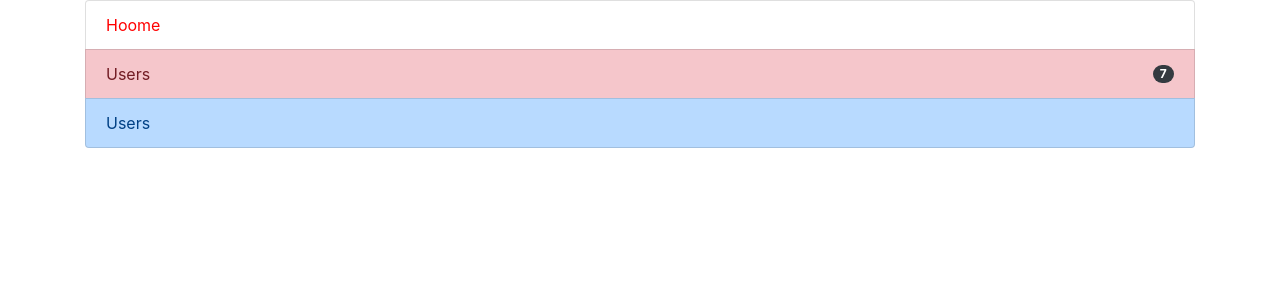
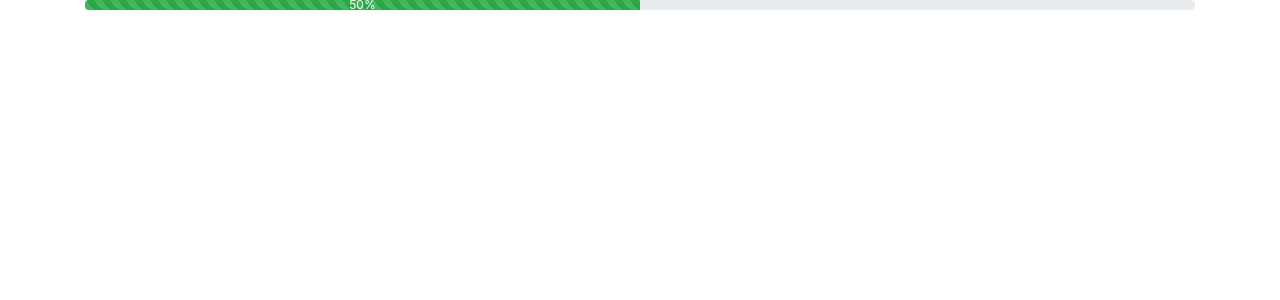
Before and after one commit to MADEiN83/react-bootstrap-v4, a React (Create React App) app: page / in a window 1280 px wide. Shown: the top 300 px of the page. Built offline with nearby package versions, Linux system fonts and the light colour scheme.

Commit message:
Clean + adding new component: ProgressBar

```diff
--- a/src/App.js
+++ b/src/App.js
@@ -6,6 +6,7 @@ import Button from './components/Button';
 import Breadcrumb from './components/Breadcrumb';
 import Card from './components/Card';
 import ListGroup from './components/ListGroup';
+import Progress from './components/Progress';
 
 export default class App extends React.Component {
     constructor(props){
@@ -40,7 +41,7 @@ export default class App extends React.Component {
     _button() {
       return (
         <div>
-          <Button type='success'>Click me</Button>
+          <Button>Click me</Button>
           <br />
           <Button type='success' block={false} outline={false}>Click me</Button>
           <br />
@@ -75,13 +76,18 @@ export default class App extends React.Component {
         title:'Go to user',
         content: 'Users',
         type: 'primary',
+        onClick: this._test
       }];
 
       return <ListGroup cssStyles={{width: '18rem;'}} items={items}/>;
     }
 
+    _progress() {
+      return <Progress value='50' height={10} label={true} type='success' striped={true} animated={true}/>;
+    }
+
     render() {
-      let view = this._ListGroup();
+      let view = this._progress();
 
       return (
         <main className="container">
--- a/src/components/Badge.js
+++ b/src/components/Badge.js
@@ -8,8 +8,6 @@ export default class Badge extends React.Component {
         const stateClass = type ? States[type] : CssClasses.baseBadge;
         const className = HtmlUtils.htmlClass(stateClass, cssClass);
 
-        console.log(stateClass);
-
         return (
             <span style={cssStyle} onClick={onClick} className={className}>
                 {children}
--- a/src/components/Button.js
+++ b/src/components/Button.js
@@ -5,8 +5,12 @@ import { States, OutlineStates, Sizes, CssClasses } from '../config/ButtonConfig
 export default class Button extends React.Component {
     render() {
         const { type, size, onClick, cssStyle, outline, block, children, disabled, ...props } = this.props;
-        const defaultClass = outline ? OutlineStates[type] : States[type];
+        let defaultClass = outline ? OutlineStates[type] : States[type];
         const blockClass = block ? CssClasses.block : null;
+
+        if(!defaultClass) {
+            defaultClass = CssClasses.defaultClass;
+        }
 
         const className = HtmlUtils.htmlClass(defaultClass, Sizes[size], blockClass);
 
--- a/src/components/ListGroup.js
+++ b/src/components/ListGroup.js
@@ -28,7 +28,7 @@ export default class ListGroup extends React.Component {
 
             if(i.url) {
                 return (
-                    <a key={key} className={className} href={i.url} disabled={i.disabled}>
+                    <a key={key} onClick={i.onClick} className={className} href={i.url} disabled={i.disabled}>
                         {i.content}
                         {badge}
                     </a>
@@ -36,7 +36,7 @@ export default class ListGroup extends React.Component {
             }
 
             return (
-                <li key={key} className={className}>
+                <li key={key} onClick={i.onClick} className={className}>
                     {i.content}
                     {badge}
                 </li>
--- /dev/null
+++ b/src/components/Progress.js
@@ -0,0 +1,48 @@
+import React from 'react';
+import { States, CssClasses } from '../config/ProgressConfig';
+import HtmlUtils from '../utils/HtmlUtils';
+
+export default class Progress extends React.Component {
+    render() {
+        let { min, max, value, type, label, height, striped, ...props } = this.props;
+        const defaultClass = CssClasses.child;
+        const typeClass = States[type];
+        const stripedClass = striped ? CssClasses.striped : null;
+        const animatedClass = striped ? CssClasses.animated : null;
+
+        const className = HtmlUtils.htmlClass(defaultClass, typeClass, stripedClass, animatedClass);
+
+        if(!min || min < 0) {
+            min = 0;
+        }
+
+        if(!max) {
+            max = 100;
+        }
+
+        if(value > max) {
+            value = max;
+        } else if (value < 0) {
+            value = min;
+        }
+
+        if(!height) {
+            height = 20;
+        }
+
+
+        return (
+            <div className={CssClasses.container} style={{height: height + 'px'}}>
+                <div
+                    className={className}
+                    role={CssClasses.role}
+                    style={{width: value + '%'}}
+                    aria-valuenow={value}
+                    aria-valuemin={min}
+                    aria-valuemax={max}>
+                    {label ? value + '%' : null}
+                </div>
+            </div>
+        );
+    }
+}
--- a/src/config/ButtonConfig.js
+++ b/src/config/ButtonConfig.js
@@ -29,4 +29,5 @@ export const Sizes = {
 
 export const CssClasses = {
     block: 'btn-block',
+    defaultClass: States.primary
 }
--- /dev/null
+++ b/src/config/ProgressConfig.js
@@ -0,0 +1,14 @@
+export const States = {
+    success: 'bg-success',
+    info: 'bg-info',
+    warning: 'bg-warning',
+    danger: 'bg-danger',
+};
+
+export const CssClasses = {
+    container: 'progress',
+    child: 'progress-bar',
+    role: 'progressBar',
+    striped: 'progress-bar-striped',
+    animated: 'progress-bar-animated',
+};
```
